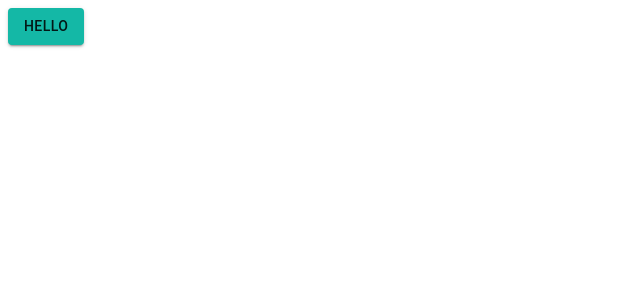
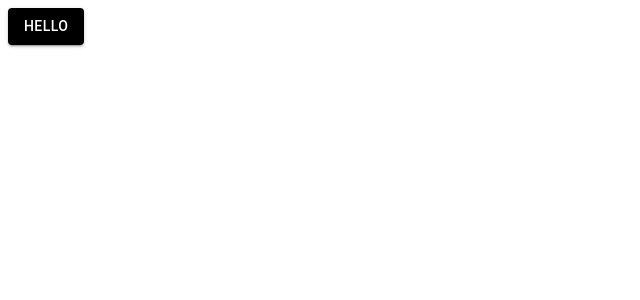
Before and after one commit to anas-ahmad1/PetArcadia, a React (Vite) app: page / in a window 1280 px wide. Shown: the top 300 px of the page, without its empty margins (0-640 px from the left). Built offline with nearby package versions, Linux system fonts and the light colour scheme.

Commit message:
Changed Colour

```diff
--- a/src/components/TestComponent.jsx
+++ b/src/components/TestComponent.jsx
@@ -1,11 +1,11 @@
 import { Button } from "@mui/material"
 
-export default function TestComponent(){
-    return(
+export default function TestComponent() {
+    return (
         <Button
             type="submit"
             variant="contained"
-            color="primary"
+            color="secondary"
         >Hello</Button>
     )
 }
```
